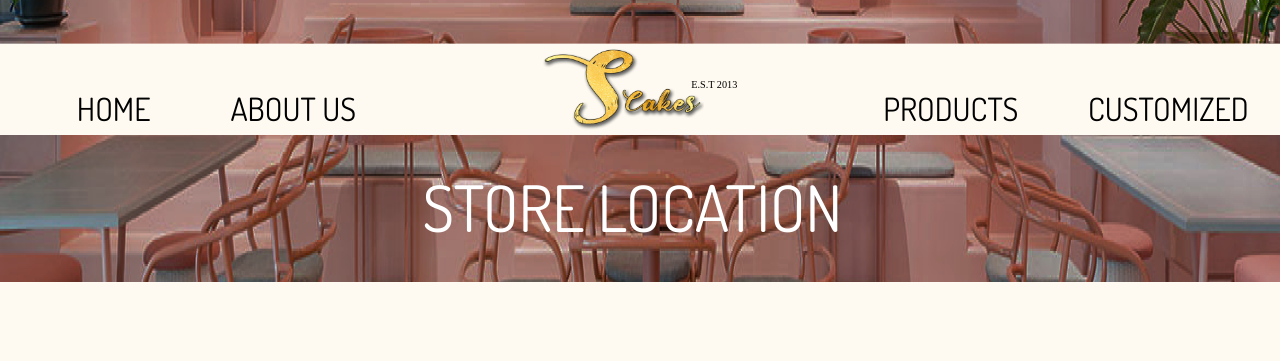
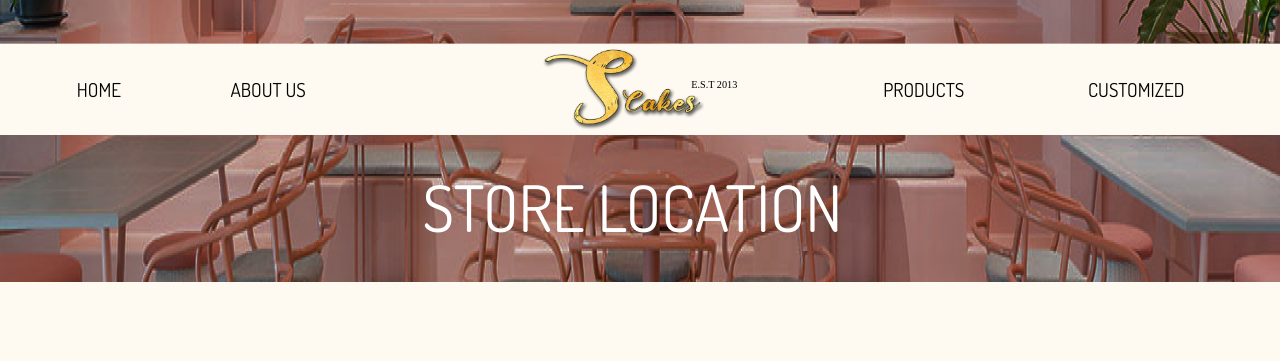
Before and after one commit to zarturia21/STCakesWEB, a PHP site: page /Findus.html in a window 1280 px wide. Shown: the top 361 px of the page. Run offline with PHP 8.4, Linux system fonts and the light colour scheme; some web fonts are replaced.

Commit message:
change font size from css into html

```diff
--- a/Findus.css
+++ b/Findus.css
@@ -5,43 +5,45 @@ body{
 /* Buttons */
 .Home{
   position:absolute;
-  height: 10%;
-  width: 46%;
-  top: 11%;
-  left: 6%;
-  font-size: 2.5vw;
+  height: 2vw;
+  width: 3.7vw;
+  top: 6vw;
+  left: 6vw;
   font-family: Dosis;
   color: rgb(0, 0, 0);
 }
 .Aboutus{
   position:absolute;
-  height: 10%;
-  width: 46%;
-  top: 11%;
-  left: 18%;
-  font-size: 2.5vw;
+  height: 2vw;
+  width: 6vw;
+  top: 6vw;
+  left: 18vw;
   font-family: Dosis;
   color: rgb(0, 0, 0);
 }
 .Products{
   position:absolute;
-  height: 10%;
-  width: 1%;
-  top: 11%;
-  left: 69%;
-  font-size: 2.5vw;
+  height: 2vw;
+  width: 6.5vw;
+  top: 6vw;
+  left: 69vw;
   font-family: Dosis;
   color: rgb(0, 0, 0);
 }
 .Customize{
   position:absolute;
-  height: 10%;
-  width: 1%;
-  top: 11%;
-  left: 85%;
-  font-size: 2.5vw;
+  z-index: 1vw;
+  height: 2vw;
+  width: 7.8vw;
+  top: 6vw;
+  left: 85vw;
   font-family: Dosis;
   color: rgb(0, 0, 0);
+}
+.Home:hover, .Aboutus:hover, .Products:hover, .Customize:hover {
+  background-color: #ff85f58a;
+  border: 1px solid var(--color-black);
+  border-radius: 6px;
 }
  /*Logo ni dri*/
 
@@ -62,7 +64,6 @@ body{
     position: absolute;
     top: 6.2vw;
     left: 54vw;
-    font-size: .8vw;
     color: #000000;
     width: 5vw;
     height: 9vw;
@@ -99,7 +100,6 @@ body{
   top: 13vw;
   left: 33vw;
   right: 23vw;
-  font-size: 5vw;
   color:#ffffff;
   font-family:Dosis;
 }
@@ -118,7 +118,6 @@ body{
     position: absolute;
     top: 29vw;
     left: 17.5vw;
-    font-size: 3.3vw;
     color:#ffffff;
     font-family:Dosis;
   }
@@ -129,7 +128,6 @@ body{
     left: 6vw;
     width: 30vw;
     text-align: justify;
-    font-size: 1.5vw;
     color:#ffffff;
     font-family:Dosis;
   }
@@ -138,7 +136,6 @@ body{
     position: absolute;
     top: 56vw;
     left: 17.5vw;
-    font-size: 3.3vw;
     color:#000000;
     font-family:Dosis;
   }
@@ -147,7 +144,6 @@ body{
     position: absolute;
     top: 60vw;
     left: 6vw;
-    font-size: 1.5vw;
     width: 30vw;
     color:#2d2d2d;
     font-family:Dosis;
@@ -158,7 +154,6 @@ body{
     position: absolute;
     top: 71vw;
     left: 43vw;
-    font-size: 3vw;
     color:#000000;
     font-family:Dosis;
   }
@@ -167,7 +162,6 @@ body{
     position: absolute;
     top: 75vw;
     left: 32vw;
-    font-size: 1.5vw;
     color:#000000;
     font-family:Dosis;
   }
@@ -197,7 +191,6 @@ body{
     position: absolute;
     top: 80vw;
     left: 43.5vw;
-    font-size: 1.2vw;
     color:#000000;
     font-family:Dosis;
   }
--- a/Findus.html
+++ b/Findus.html
@@ -12,7 +12,7 @@
     <img class="s-cakes-logo-1" alt="" src="./Photo/scakelogo.png "/>
     <img class="FindUsBackground1" alt="" src="./Photo/FindUsBackground1.png" />
     <img class="FindUsBackground2" alt="" src="./Photo/FindUsBackground2.png" />
-    <div class="est-2013">E.S.T 2013</div>
+    <div class="est-2013" style="font-size: .8vw;">E.S.T 2013</div>
 
     <link rel="stylesheet"href="https://fonts.googleapis.com/css2?family=Gidugu:wght@400&display=swap"/>
     <link rel="stylesheet"href="https://fonts.googleapis.com/css2?family=Gwendolyn:wght@400&display=swap"/>
@@ -30,24 +30,24 @@
     <link rel="stylesheet"href="https://fonts.googleapis.com/css2?family=Cormorant Garamond:wght@400&display=swap"/>
 
 
-    <div class="Home">HOME</div>
-    <div class="Aboutus">ABOUT US</div>
-    <div class="Products">PRODUCTS</div>
-    <div class="Customize">CUSTOMIZED</div>
+    <div class="Home" style="font-size: 1.5vw;">HOME</div>
+    <div class="Aboutus" style="font-size: 1.5vw;">ABOUT US</div>
+    <div class="Products" style="font-size: 1.5vw;">PRODUCTS</div>
+    <div class="Customize" style="font-size: 1.5vw;">CUSTOMIZED</div>
 
-    <div class="store-location">STORE LOCATION</div>
+    <div class="store-location" style="font-size: 5vw;">STORE LOCATION</div>
     <img class="Place" alt="" src="./Photo/Place.png">
-    <div class="Placetext"><b>PLACE</b></div>
-    <div class="Placeinfo">
+    <div class="Placetext" style="font-size: 3.3vw;"><b>PLACE</b></div>
+    <div class="Placeinfo" style="font-size: 1.5vw;">
         Welcome to our beautiful cake store, where we create sweet and stunning cakes for any occasion. From classic flavors to unique designs, our cakes are made with the finest ingredients and decorated to perfection. Come indulge in a slice of heaven and let us make your special occasion even more memorable.</div>
-    <div class="Info"><b>INFO</b></div>
-    <div class="Infotext">A bakery is an establishment that produces and sells flour-based
+    <div class="Info" style="font-size: 3.3vw;"><b>INFO</b></div>
+    <div class="Infotext" style="font-size: 1.5vw;">A bakery is an establishment that produces and sells flour-based
         food baked in an oven such as bread, cookies,
         cakes, doughnuts, bagels, pastries, and pies. </div>
-    <div class="Subscribe"><b>Subscribe</b></div>
-    <div class="Signinfo">Sign up with your email address to receive news and updates.</div>
+    <div class="Subscribe" style="font-size: 3vw;"><b>Subscribe</b></div>
+    <div class="Signinfo" style="font-size: 1.5vw;">Sign up with your email address to receive news and updates.</div>
     <button class="signup-btn">Sign Up</button>
-    <div class="WRYP">We respect your privacy.</div>
+    <div class="WRYP" style="font-size: 1.2vw;">We respect your privacy.</div>
     <input type="text" id="username" name="username" required>
 
     <iframe src="https://www.google.com/maps/embed?pb=!1m18!1m12!1m3!1d63043.49616097056!2d125.49764008957577!3d9.043822317113397!2m3!1f0!2f0!3f0!3m2!1i1024!2i768!4f13.1!3m3!1m2!1s0x3301be7520a26c5b%3A0x6188552ed60fb4d9!2sMagallanes%2C%20Agusan%20Del%20Norte!5e0!3m2!1sen!2sph!4v1682577938624!5m2!1sen!2sph"
```
